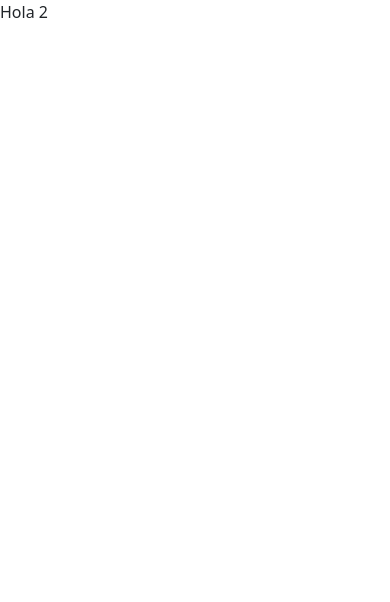
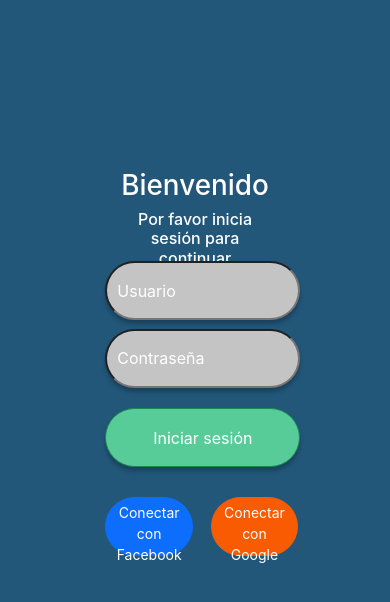
Before and after one commit to Veliz97N/the_checkpoint, a React (Create React App) app: page / in a window 390 px wide. Shown: the top 602 px of the page. Built offline with nearby package versions, Linux system fonts and the light colour scheme.

Commit message:
login view, missing media queries

```diff
--- a/public/index.html
+++ b/public/index.html
@@ -17,7 +17,7 @@
     integrity="sha512-1ycn6IcaQQ40/MKBW2W4Rhis/DbILU74C1vSrLJxCq57o941Ym01SwNsOMqvEBFlcgUa6xLiPY/NS5R+E6ztJQ=="
     crossorigin="anonymous" referrerpolicy="no-referrer" />
 
-    <title>React App</title>
+    <title>The Checkpoint</title>
   </head>
   <body>
     <noscript>You need to enable JavaScript to run this app.</noscript>
--- a/src/App.js
+++ b/src/App.js
@@ -1,8 +1,9 @@
+import Login from "./Login";
 
 function App() {
   return (
     <div className="App">
-      Hola 2
+      <Login />
     </div>
   );
 }
--- /dev/null
+++ b/src/Login.js
@@ -0,0 +1,31 @@
+function Login() {
+  return (
+    <div className="container">
+      <div className="login">
+        <h1>Bienvenido</h1>
+        <h6>Por favor inicia sesión para continuar</h6>
+      </div>
+      <div className="username-input">
+      <input type="text" placeholder="Usuario" name="" id="" />
+      </div>
+      <div className="password-input">
+      <input type="text" placeholder="Contraseña" name="" id="" />
+      </div>
+      <div className="login-button">
+      <button className="btn btn-success" type="button">
+        Iniciar sesión
+      </button>
+      </div>
+      <div className="connect-buttons">
+      <button className="btn btn-primary btn-sm fb" type="button">
+        Conectar con Facebook
+      </button>
+      <button className="btn btn-warning btn-sm google" type="button">
+        Conectar con Google
+      </button>
+      </div>
+    </div>
+  );
+}
+
+export default Login;
--- a/src/index.css
+++ /dev/null
@@ -1,13 +0,0 @@
-body {
-  margin: 0;
-  font-family: -apple-system, BlinkMacSystemFont, 'Segoe UI', 'Roboto', 'Oxygen',
-    'Ubuntu', 'Cantarell', 'Fira Sans', 'Droid Sans', 'Helvetica Neue',
-    sans-serif;
-  -webkit-font-smoothing: antialiased;
-  -moz-osx-font-smoothing: grayscale;
-}
-
-code {
-  font-family: source-code-pro, Menlo, Monaco, Consolas, 'Courier New',
-    monospace;
-}
--- a/src/index.js
+++ b/src/index.js
@@ -1,10 +1,10 @@
 import React from 'react';
 import ReactDOM from 'react-dom';
-import './index.css';
 import App from './App';
 import "bootstrap/dist/css/bootstrap.min.css";
 import "@popperjs/core/";
 import "bootstrap/dist/js/bootstrap.bundle";
+import './styles/styles.css'
 
 
 ReactDOM.render(
--- /dev/null
+++ b/src/styles/styles.css
@@ -0,0 +1,119 @@
+body {
+  margin: 0;
+  font-family: -apple-system, BlinkMacSystemFont, "Segoe UI", "Roboto", "Oxygen",
+    "Ubuntu", "Cantarell", "Fira Sans", "Droid Sans", "Helvetica Neue",
+    sans-serif;
+  -webkit-font-smoothing: antialiased;
+  -moz-osx-font-smoothing: grayscale;
+  background-color: #22577a;
+}
+
+code {
+  font-family: source-code-pro, Menlo, Monaco, Consolas, "Courier New",
+    monospace;
+}
+
+.container {
+  position: relative;
+  width: 100vw;
+  height: 100vh;
+  background: #22577a;
+  box-sizing: border-box;
+}
+
+.login {
+  position: absolute;
+  width: 40%;
+  height: 138px;
+  left: 30%;
+  top: 20%;
+  font-style: normal;
+  font-weight: normal;
+  font-size: 96px;
+  text-align: center;
+  color: #fff;
+
+}
+
+.username-input input {
+  position: absolute;
+  width: 50%;
+  height: 7%;
+  left: 27%;
+  top: 30%;
+  background: #c4c4c4;
+  box-shadow: 0px 4px 4px rgba(0, 0, 0, 0.25);
+  border-radius: 60px;
+  padding: 10px;
+  color: #22577a;
+  margin-top: 2%;
+}
+
+.username-input input:focus, .password-input input:focus {
+  outline: none;
+}
+
+.password-input input {
+  position: absolute;
+  width: 50%;
+  height: 7%;
+  left: 27%;
+  top: 38%;
+  background: #c4c4c4;
+  box-shadow: 0px 4px 4px rgba(0, 0, 0, 0.25);
+  border-radius: 60px;
+  padding: 10px;
+  color: #22577a;
+  margin-top: 2%;
+}
+
+::placeholder { /* Chrome, Firefox, Opera, Safari 10.1+ */
+  color: #fff;
+  opacity: 1; /* Firefox */
+}
+
+:-ms-input-placeholder { /* Internet Explorer 10-11 */
+  color: #fff;
+}
+
+::-ms-input-placeholder { /* Microsoft Edge */
+  color: #fff;
+}
+
+.login-button button {
+  position: absolute;
+  width: 50%;
+  height: 7%;
+  left: 27%;
+  top: 47%;
+  background: #57cc99;
+  box-shadow: 0px 4px 4px rgba(0, 0, 0, 0.25);
+  border-radius: 60px;
+  margin-top: 3%;
+}
+
+.connect-buttons button{
+  width: 22.5%;
+  position: absolute;
+  height: 7%;
+  top: 58%;
+  margin-top: 2%;
+  border-radius: 60px;
+  color: #fff;
+}
+
+.fb {
+  left: 27%;
+}
+
+.google {
+  left: 54%;
+  background-color: #F95B02;
+  border-color: #F95B02;
+}
+
+.google:hover{
+  background-color: #c94a00;
+  border-color: #c94a00;
+  color: #fff;
+}
```
Also changed, not shown: 1 other file (tests, documents, lock files or other folders).
